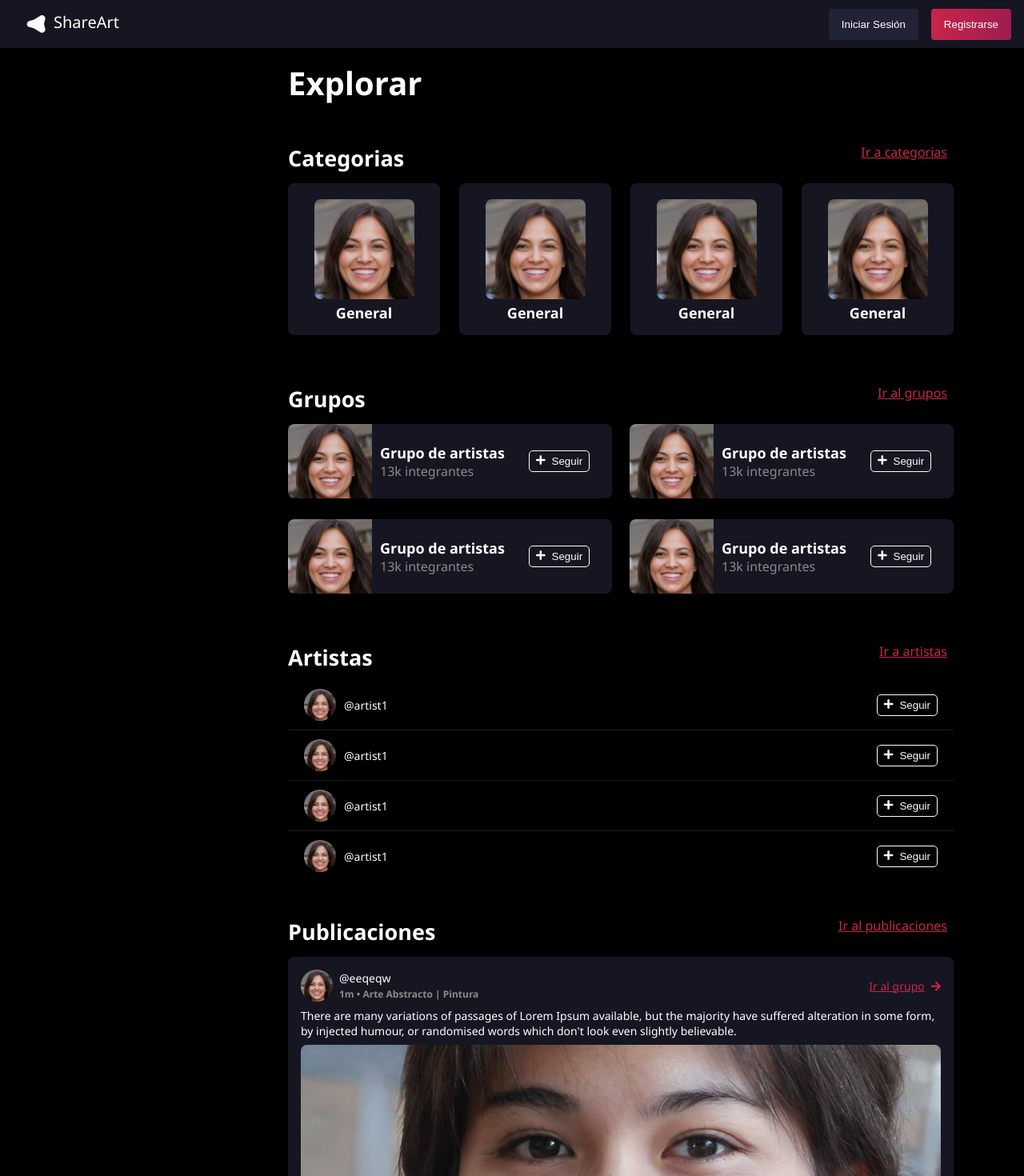
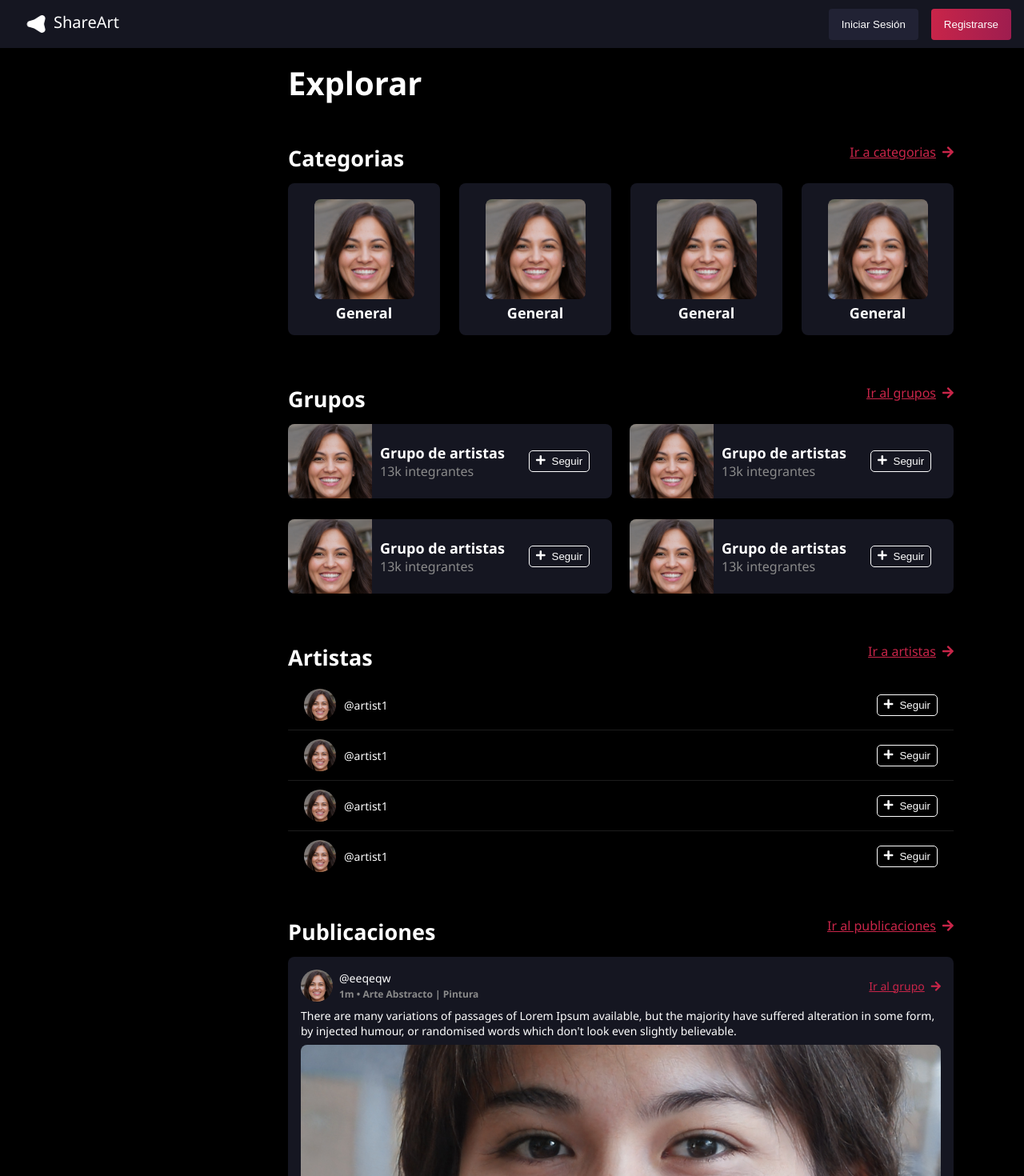
Before and after one commit to WebDev-UPQROO/Share-Art, a React (Create React App) app: page /explore in a window 1280 px wide. Shown: the top 1470 px of the page at 80% size. Built offline with nearby package versions, Linux system fonts and the light colour scheme.

Commit message:
fix (fontawesome): fontawesome error solved

```diff
--- a/src/components/views/ExploreView.jsx
+++ b/src/components/views/ExploreView.jsx
@@ -1,4 +1,3 @@
-import { FontAwesomeIcon } from '@fortawesome/react-fontawesome';
 import { Post } from '../ui/Post';
 import { CardGroup } from '../ui/CardGroup';
 import { CardCategory } from '../ui/CardCategory';
@@ -17,7 +16,7 @@ export const ExploreView = () => {
                         <h3>Categorias</h3>
                         <Link to="#" className="post__link btn-animation btn-link">
                             <span className="mr-1">Ir a categorias</span>
-                            <FontAwesomeIcon icon="arrow-right" />
+                            <i className="fas fa-arrow-right" />
                         </Link>
                     </div>
 
@@ -53,7 +52,7 @@ export const ExploreView = () => {
                         <h3>Grupos</h3>
                         <Link to="#" className="post__link btn-animation btn-link">
                             <span className="mr-1">Ir al grupos</span>
-                            <FontAwesomeIcon icon="arrow-right" />
+                            <i className="fas fa-arrow-right" />
                         </Link>
                     </div>
 
@@ -98,7 +97,7 @@ export const ExploreView = () => {
                         <h3>Artistas</h3>
                         <Link to="#" className="post__link btn-animation btn-link">
                             <span className="mr-1">Ir a artistas</span>
-                            <FontAwesomeIcon icon="arrow-right" />
+                            <i className="fas fa-arrow-right" />
                         </Link>
                     </div>
                     <div>
@@ -141,7 +140,7 @@ export const ExploreView = () => {
                         <h3>Publicaciones</h3>
                         <Link to="#" className="post__link btn-animation btn-link">
                             <span className="mr-1">Ir al publicaciones</span>
-                            <FontAwesomeIcon icon="arrow-right" />
+                            <i className="fas fa-arrow-right" />
                         </Link>
                     </div>
                     <Post />
```
Lines whose indentation alone changed are shown as unchanged.
